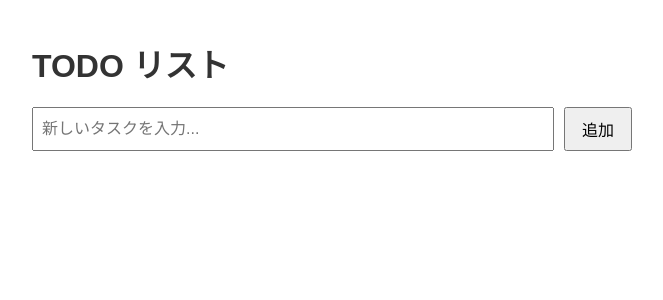
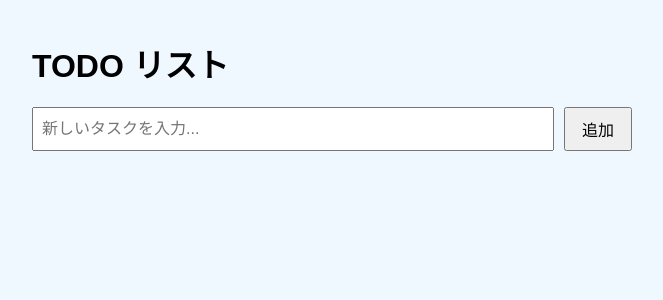
Before and after one commit to oyaiduyuuta/ITproject-2026, a Node server app: template views/todo/index.ejs in a window 1280 px wide. Shown: the top 300 px of the page, without its empty margins (308-971 px from the left). Run offline with Node 20, Linux system fonts and the light colour scheme; the template is opened without the code that fills it, so the values that code supplies are empty.

Commit message:
fix:test

```diff
--- a/views/todo/index.ejs
+++ b/views/todo/index.ejs
@@ -5,8 +5,7 @@
   <meta name="viewport" content="width=device-width, initial-scale=1.0">
   <title>TODO アプリ</title>
   <style>
-    body { font-family: sans-serif; max-width: 600px; margin: 40px auto; padding: 0 20px; backgroudcolor: #ff4d4f; }
-    h1 { color: #333; }
+   body { font-family: sans-serif; max-width: 600px; margin: 40px auto; padding: 0 20px; background-color: #f0f8ff; }
     .input-group { display: flex; gap: 10px; margin-bottom: 20px; }
     input[type="text"] { flex: 1; padding: 8px; font-size: 16px; }
     button { padding: 8px 16px; font-size: 16px; cursor: pointer; }
```
